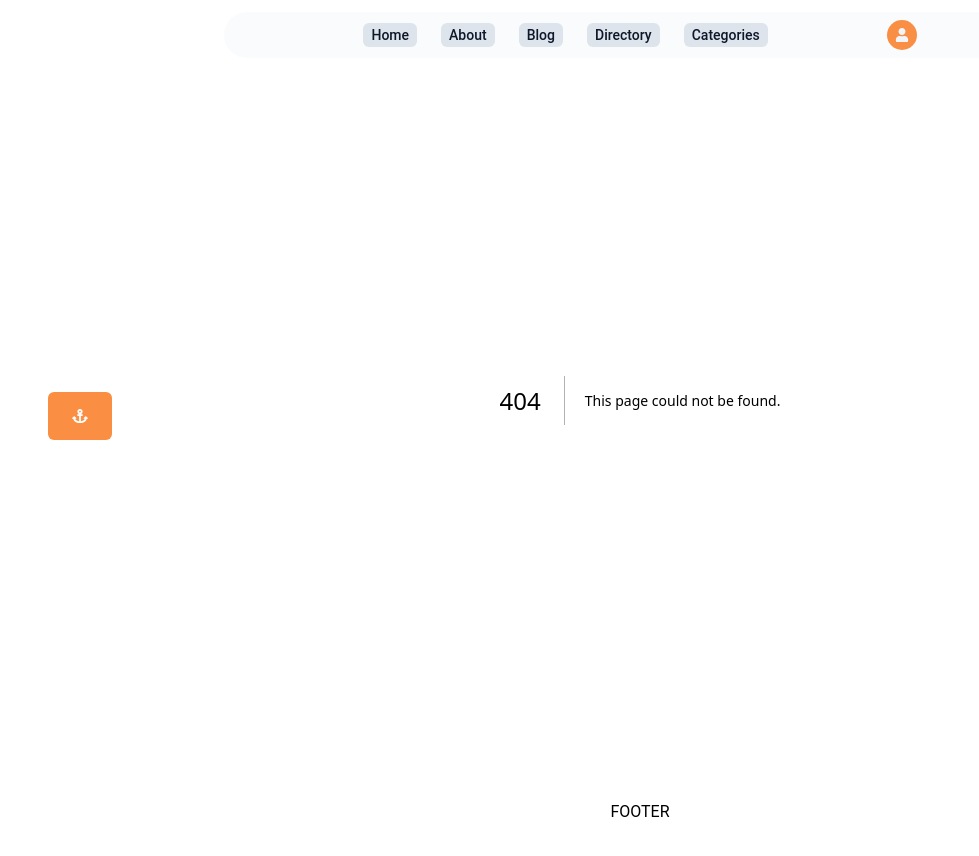
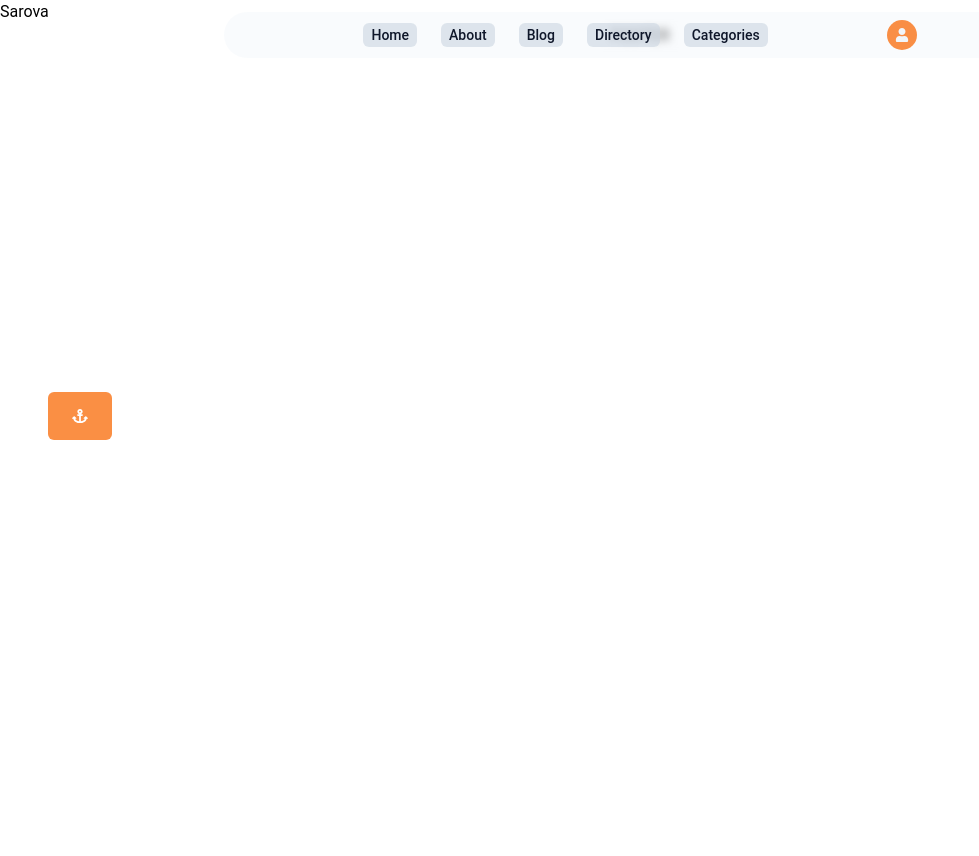
Before and after one commit to MatthewsRicky/travelapp, a Next.js app: page /blog/sarova in a window 1280 px wide. Before the commit this address had no page. Shown: the top 856 px of the page, without its empty margins (0-979 px from the left). After the commit the page ends 800 px from the top, so only its background shows below. Built offline with nearby package versions, Linux system fonts and the light colour scheme.

Commit message:
Create page.tsx

```diff
--- /dev/null
+++ b/app/blog/sarova/page.tsx
@@ -0,0 +1,7 @@
+import React from "react";
+
+const Sarova = () => {
+	return <div>Sarova</div>;
+};
+
+export default Sarova;
```
